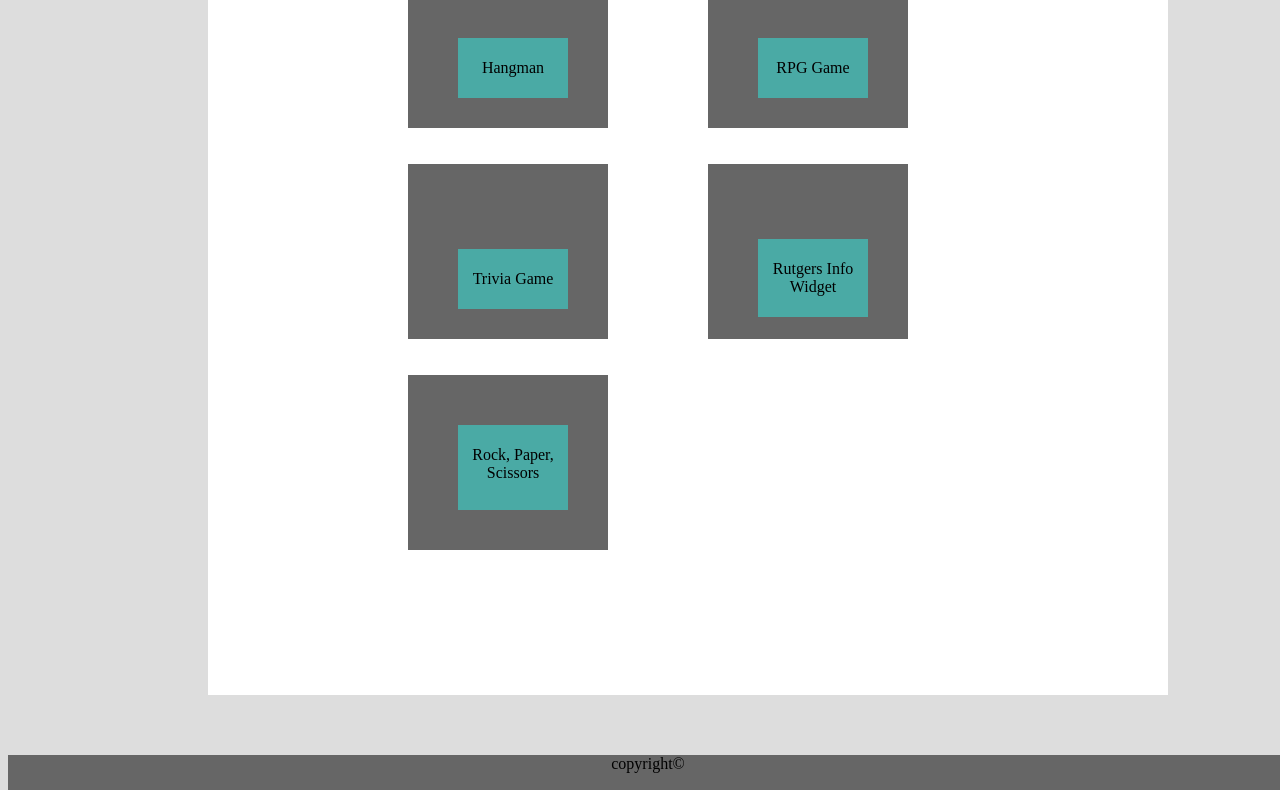
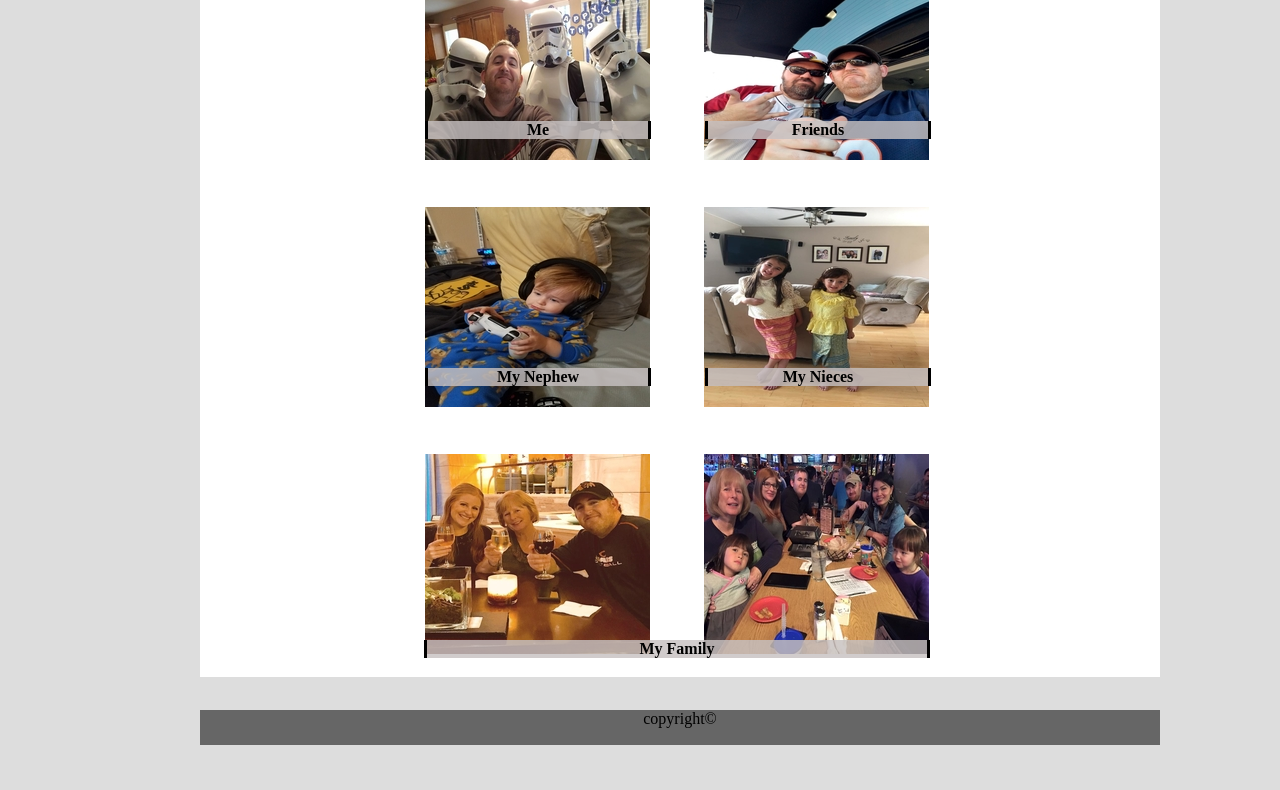
Before and after one commit to tsalvati84/Basic-Portfolio, a plain HTML site: page portfolio.html in a window 1280 px wide. Shown: the part 293-1083 px from the top of the page. After the commit the page ends 1038 px from the top, so only its background shows below. Drawn offline with Linux system fonts and the light colour scheme.

Commit message:
portfolio assigment completed

```diff
--- a/assets/css/style.css
+++ b/assets/css/style.css
@@ -2,25 +2,29 @@ body {
     width: 100%;
     height: 600px;
     background-color: #dddddd;
+    margin: 0px;
 }
 
 .header {
     background-color: #ffffff;
-    height: 80px;
+    height: 70px;
     width: 100%;
-
 }
 
 
 li {
-    list-style-type: none;
     display: inline-block;
-    border-style: none;
-    background-color: white;
-    padding: 15px;
+    background-color: #ffffff;
     float: right;
-    margin-right: 100px;
-
+    padding-right: 100px;
+    margin-top:35px;
+}
+.linkstyle {
+    border-left-style: solid;
+    border-right-style: solid;
+    border-color: #868585;
+    padding-right: 51px;
+    padding-left:51px;
 }
 
 
@@ -29,20 +33,18 @@ li {
     background-color: #4aaaa5;
     position: absolute;
     margin-left: 250px;
-    height: 80px;
+    height: 70px;
     width: 275px;
     text-align: center;
     font-family: helvetica;
     font-size: 16px;
     color: white;
-    float: left;
 }
 
 .line {
     border-bottom: solid #dddddd;
     width: 85%;
     margin-left: 60px;
-
 }
 
 
@@ -52,8 +54,6 @@ section {
     height: 450px;
     background-color: white;
     margin-left: 250px;
-
-
 }
 
 
@@ -99,14 +99,14 @@ img {
     width: 100%;
     height: 35px;
     text-align: center;
-
+    margin: 0px;
 }
 .name2 {
     border-style: none;
     background-color: #4aaaa5;
     position: absolute;
     margin-left: 300px;
-    height: 80px;
+    height: 70px;
     width: 275px;
     text-align: center;
     font-family: helvetica;
@@ -114,14 +114,21 @@ img {
     color: white;
 }
 
+.linkstyle2 {
+    border-left-style: solid;
+    border-right-style: solid;
+    border-color: #868585;
+    padding-left: 51px;
+    padding-right: 51px;
+}
+
 .section2 {
     border-style: none;
     width: 720px;
-    height: 375px;
+    height: 400px;
     background-color: white;
     margin-top: 25px;
     margin-left: 300px;
-
 }
 .title2 {
     margin-left: 75px;
@@ -139,7 +146,6 @@ img {
 input {
     width: 80%;
     margin-left: 25px;
-
 }
 
 .field1 {
@@ -191,7 +197,7 @@ button  {
     background-color: #4aaaa5;
     position: absolute;
     margin-left: 200px;
-    height: 80px;
+    height: 70px;
     width: 275px;
     text-align: center;
     font-family: helvetica;
@@ -199,6 +205,13 @@ button  {
     color: white;
 }
 
+.linkstyle3 {
+    border-left-style: solid;
+    border-right-style: solid;
+    border-color: #868585;
+    padding-left: 51px;
+    padding-right: 51px;
+}
 .section3 {
     border-style: none;
     width: 960px;
@@ -208,117 +221,78 @@ button  {
     margin-left: 200px;
 }
 
-.hangman {
-    border-style: none;
-    background-color: #666666;
-    padding: 50px;
-    height: 75px;
-    width: 100px;
-    margin-left: 200px;
+.container {
+    position: relative;
+    margin-left: 175px;
+
+}
+
+.centered {
+    border-right: solid black;
+    border-left: solid black;
     position: absolute;
+    bottom: 25px;
+    width: 220px;
+    margin-left: 50px;
+    text-align: center;
+    background-color: rgba(199, 193, 193, 0.815);
+    color: black;
 
 
 }
+.centered2 {
+    border-right: solid black;
+    border-left: solid black;
+    position: absolute;
+    bottom: 25px;
+    width: 220px;
+    margin-left: 330px;
+    text-align: center;
+    background-color: rgba(199, 193, 193, 0.815);
+    color: black;
+}
+.container2 {
+    position: relative;
+    margin-left: 175px;
+}
+.centered3 {
+    border-right: solid black;
+    border-left: solid black;
+    position: absolute;
+    bottom: 25px;
+    width: 220px;
+    margin-left: 50px;
+    text-align: center;
+    background-color: rgba(199, 193, 193, 0.815);
+    color: black;
+}
 
-.hangman2 {
+.centered4 {
+    border-right: solid black;
+    border-left: solid black;
+    position: absolute;
+    bottom: 25px;
+    width: 220px;
+    margin-left: 330px;
+    text-align: center;
+    background-color: rgba(199, 193, 193, 0.815);
+    color: black;
+}
+.container3 {
     position: relative;
-    width: 100%;
-    top: 35px;
-    border-style: none;
-    background-color: #4aaaa5;
-    padding: 5px;
-    text-align: center;
+    margin-left: 175px;
 
 }
-
-
-.RPG {
-    border-style: none;
-    background-color: #666666;
-    padding: 50px;
-    height: 75px;
-    width: 100px;
-    margin-left: 500px;
-
-
-
-}
-
-.rpg2 {
-    position: relative;
-    width: 100%;
-    top: 35px;
-    border-style: none;
-    background-color: #4aaaa5;
-    padding: 5px;
+.centered5 {
+    border-right: solid black;
+    border-left: solid black;
+    position: absolute;
+    bottom: 0px;
+    width: 500px;
+    margin-left: 49px;
     text-align: center;
-
-}
-
-.Trivia {
-    border-style: none;
-    background-color: #666666;
-    padding: 50px;
-    height: 75px;
-    width: 100px;
-    margin-left: 200px;
-    position: absolute;
-
-
-
-
-}
-
-.trivia2 {
-    position: relative;
-    width: 100%;
-    top: 35px;
-    border-style: none;
-    background-color: #4aaaa5;
-    padding: 5px;
-    text-align: center;
-}
-
-.Rutgers {
-    border-style: none;
-    background-color: #666666;
-    padding: 50px;
-    height: 75px;
-    width: 100px;
-    margin-left: 500px;
-}
-
-.rutgers2 {
-    position: relative;
-    width: 100%;
-    top: 25px;
-    border-style: none;
-    background-color: #4aaaa5;
-    padding: 5px;
-    text-align: center;
-}
-
-.rps {
-    border-style: none;
-    background-color: #666666;
-    padding: 50px;
-    height: 75px;
-    width: 100px;
-    margin-left: 200px;
-    position: absolute;
-
-
-}
-
-.rps2 {
-    position: relative;
-    width: 100%;
-    height:75px;
-    border-style: none;
-    background-color: #4aaaa5;
-    padding: 5px;
-    text-align: center;
-
+    background-color: rgba(199, 193, 193, 0.815);
+    color: black;
 }
 
 .footer3 {
@@ -327,5 +301,5 @@ button  {
     width: 100%;
     height: 35px;
     text-align: center;
-    margin-top: 60px;
+    margin: 0px;
 }
--- a/portfolio.html
+++ b/portfolio.html
@@ -15,23 +15,20 @@
             <h1>Tony Salvati</h1>
         </div>
         <nav>
-            <BR>
+
 
             <ui>
                 <li>
+                    <a href="contact.html">Contact</a>
+                </li>
 
-                    <a href="contact.html">Contact</a>
-
-                </li>
-                   <li>
-
-                    <a href="portfolio.html">Portfolio</a>
-
+                <li>
+                    <div class="linkstyle2">
+                        <a href="portfolio.html">Portfolio</a>
+                    </div>
                 </li>
                 <li>
-
                     <a href="index.html">About</a>
-
                 </li>
             </ui>
         </nav>
@@ -50,41 +47,51 @@
         <div class="line">
         </div>
         <BR>
-            <BR>
-        <div class="hangman">
-
-            <div class="hangman2">
-            <p>Hangman</p>
+        <BR>
+        <div class="container">
+            <img src="assets/images/Webp.net-resizeimage2.jpg">
+            <div class="centered">
+                <strong>Me</strong>
+            </div>
+            <img src="assets/images/Webp.net-resizeimage3.jpg">
+            <div class="centered2">
+                <strong>Friends</strong>
             </div>
         </div>
-            <div class="RPG">
-            <div class="rpg2"><p>RPG Game</p></div>
+        <BR>
+            <div class="container2">
+
+
+            <img src="assets/images/Webp.net-resizeimage4.jpg">
+            <div class="centered3">
+                <strong>My Nephew</strong>
             </div>
-            <BR> <BR>
-        <div class="Trivia">
-            <div class="trivia2"><p>Trivia Game</p></div>
+            <img src="assets/images/Webp.net-resizeimage5.jpg">
+            <div class="centered4">
+                <strong>My Nieces</strong>
             </div>
+        </div>
+        <BR>
+        <div class="container3">
+            <img src="assets/images/Webp.net-resizeimage6.jpg">
 
-                <div class="Rutgers">
-                    <div class="rutgers2"><p>Rutgers Info Widget</p></div>
-                </div>
-            <BR> <BR>
-            <div class="rps">
-                <div class="rps2">
-                <p>Rock, Paper, Scissors</p>
-                </div>
+            <img src="assets/images/Webp.net-resizeimage7.jpg">
+            <div class="centered5">
+
+                <strong>My Family</strong>
             </div>
+        </div>
 
 
 
-            </div>
+        <BR>
+        <BR>
 
 
-<div class="smallfooter">
-    <div class="footer3">
-        <p>copyright©</p>
+        <div class="footer3">
+            <p>copyright©</p>
         </div>
-    </div>
+
 </body>
 
 </html>
```
Also changed, not shown: contact.html (+15 -5 lines), index.html (+7 -10 lines), assets/images/Webp.net-resizeimage2.jpg (added), assets/images/Webp.net-resizeimage3.jpg (added), assets/images/Webp.net-resizeimage4.jpg (added), assets/images/Webp.net-resizeimage5.jpg (added), assets/images/Webp.net-resizeimage6.jpg (added), assets/images/Webp.net-resizeimage7.jpg (added).
